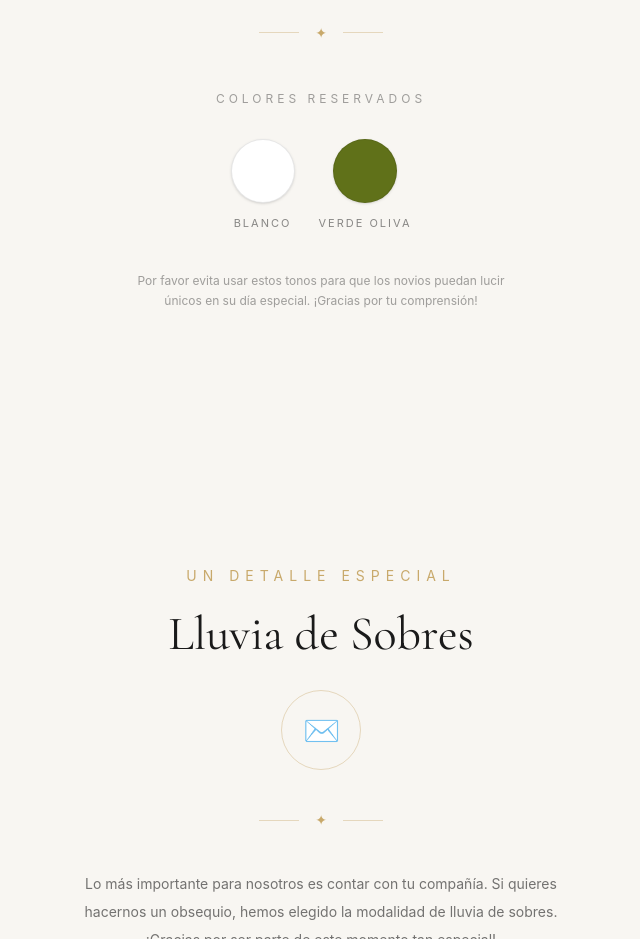
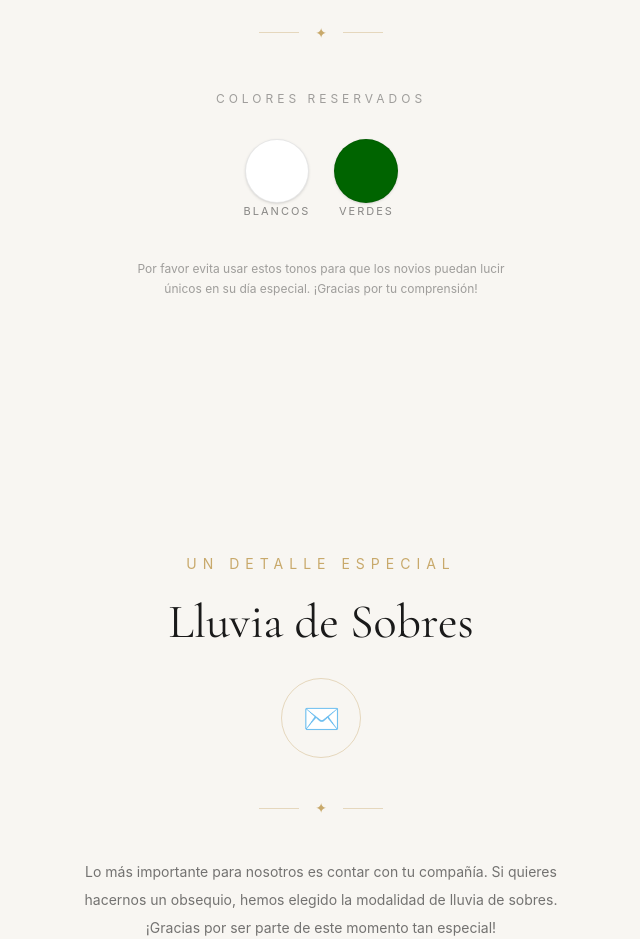
Before and after one commit to J94rubio/luxury-wedding, a React (Vite) app: page / in a window 1280 px wide. Shown: the part 6720-7659 px from the top of the page, without its empty margins (319-959 px from the left). Built offline with nearby package versions, Linux system fonts and the light colour scheme.

Commit message:
Fix colors palet

```diff
--- a/src/components/DressCode.jsx
+++ b/src/components/DressCode.jsx
@@ -3,8 +3,8 @@ import women2 from "../assets/icons/women2.png";
 import men from "../assets/icons/men.png";
 
 const colores = [
-  { nombre: "Blanco", hex: "#FFFFFF" },
-  { nombre: "Verde Oliva", hex: "#607119" }
+  { nombre: "Blancos", hex: "#FFFFFF" },
+  { nombre: "Verdes", hex: "#006400" }
 ];
 
 export default function DressCode() {
@@ -108,7 +108,7 @@ export default function DressCode() {
           className="flex justify-center gap-6 flex-wrap"
         >
           {colores.map((color, i) => (
-            <div key={i} className="flex flex-col items-center gap-3">
+            <div key={i} className="flex flex-col items-center">
               <div
                 className="w-16 h-16 rounded-full border border-dark/10 shadow-sm"
                 style={{ backgroundColor: color.hex }}
@@ -119,6 +119,31 @@ export default function DressCode() {
             </div>
           ))}
         </motion.div>
+
+        {/* <motion.div
+          initial={{ opacity: 0, y: 20 }}
+          whileInView={{ opacity: 1, y: 0 }}
+          transition={{ duration: 1, delay: 0.4 }}
+          viewport={{ once: true }}
+          className="flex flex-col items-center gap-3"
+        >
+          <div className="flex items-center">
+            {colores.map((color, i) => (
+              <div
+                key={i}
+                className="w-16 h-16 rounded-full border-2 border-white shadow-sm"
+                style={{
+                  backgroundColor: color.hex,
+                  marginLeft: i === 0 ? 0 : "-2rem",
+                  zIndex: i,
+                }}
+              />
+            ))}
+          </div>
+          <span className="text-[11px] uppercase tracking-[2px] text-dark/50">
+            Blanco y Verde
+          </span>
+        </motion.div> */}
 
         <motion.p
           initial={{ opacity: 0 }}
```
